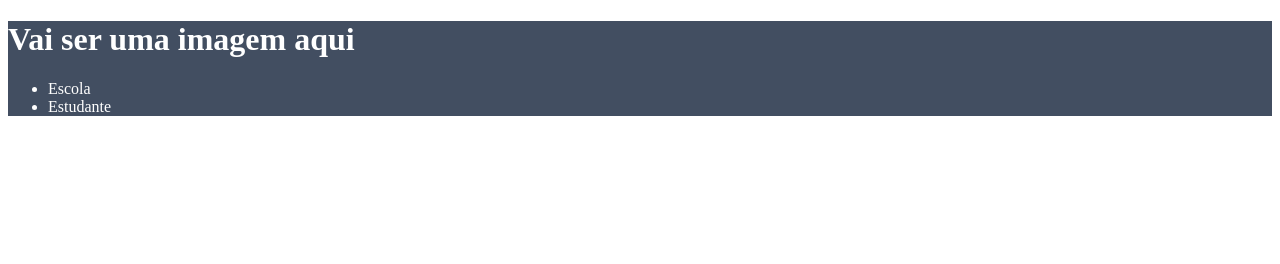
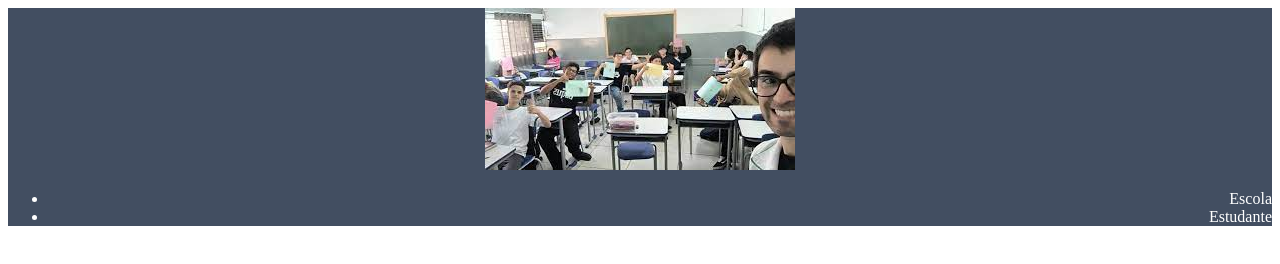
Before and after one commit to gusttvo/gusta-1tri-p1, a plain HTML site: page index.html in a window 1280 px wide. Drawn offline with Linux system fonts and the light colour scheme.

Commit message:
Add files via upload

```diff
--- a/index.html
+++ b/index.html
@@ -9,10 +9,10 @@
 </head>
 <body>
     <header>
-        <h1>Vai ser uma imagem aqui</h1>
+        <img class="cu" src="images.jpeg" alt="logo alura">
         <ul>
-            <li>Escola</li>
-            <li>Estudante</li>
+            <li class="cuzin">Escola</li>
+            <li class="cuzin">Estudante</li>
         </ul>
     </header>
 
--- a/style.css
+++ b/style.css
@@ -1,4 +1,8 @@
 header {
     background-color: #424E61;
     color: white;
+    text-align: center;
 }
+.cuzin{
+    text-align: right;
+}
```
Also changed, not shown: images.jpeg (added).
